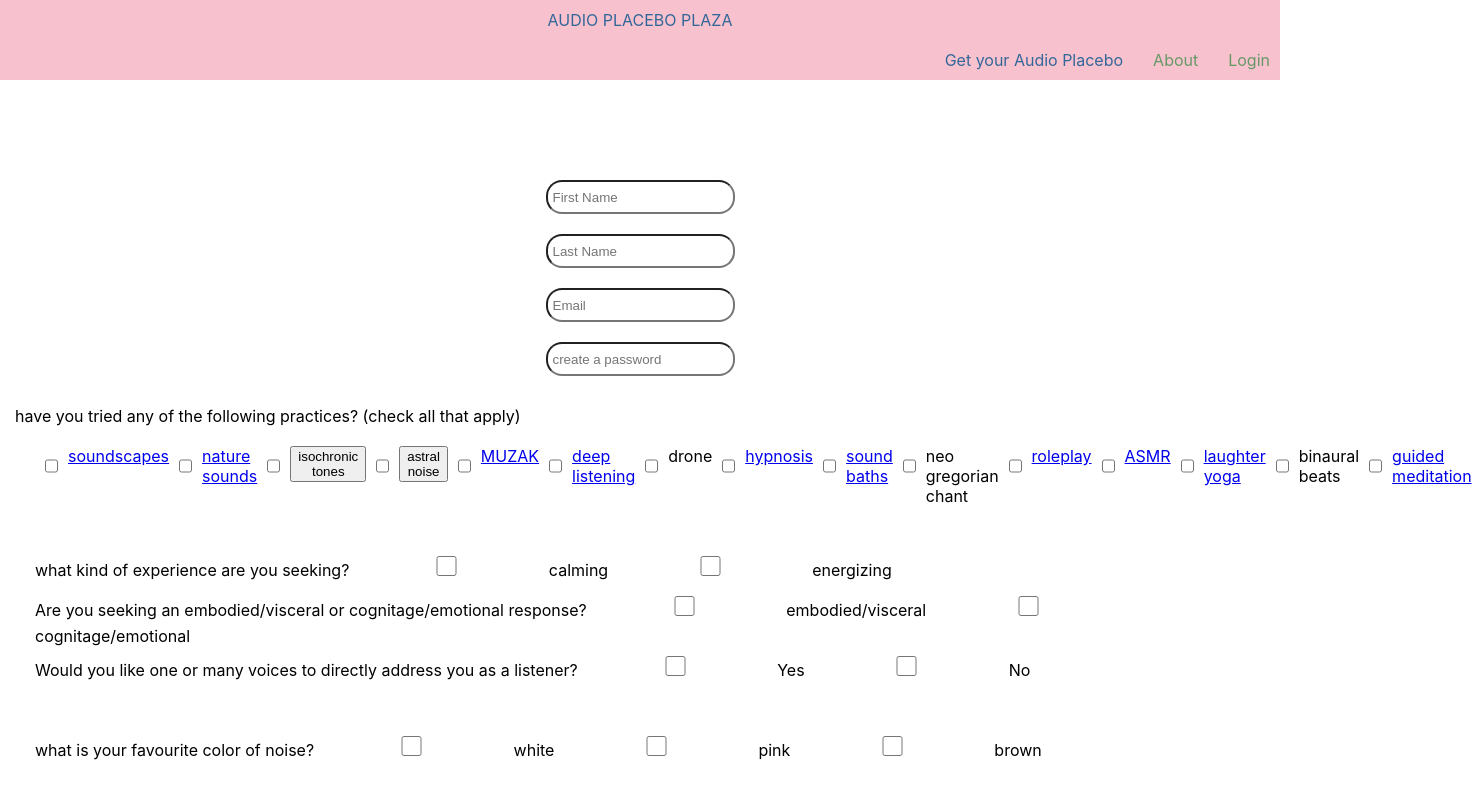
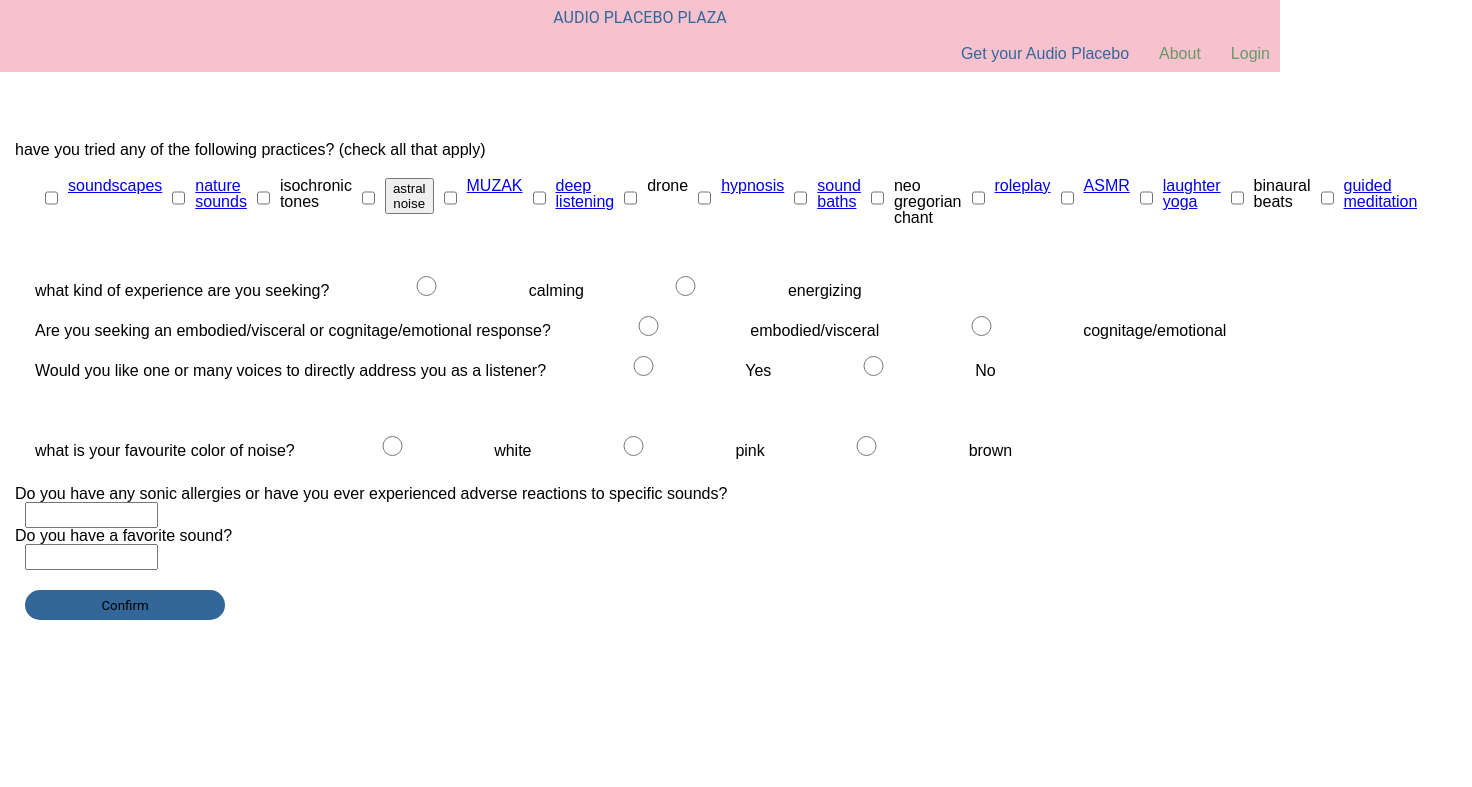
Before and after one commit to juliaedyck/Audio-Placebo-Plaza, a React (Create React App) app in the folder client/: page /Form in a window 1280 px wide. Shown: the top 787 px of the page, 1472 px wide, since content can reach past the window. Built offline with nearby package versions, Linux system fonts and the light colour scheme.

Commit message:
functionality fixes

```diff
--- a/client/src/App.css
+++ b/client/src/App.css
@@ -1,3 +1,8 @@
+
+
+@import url('https://fonts.googleapis.com/css2?family=Amarante&family=Jost&display=swap');
+
+
 .App {
   text-align: center;
 }
--- a/client/src/components/Form.js
+++ b/client/src/components/Form.js
@@ -8,19 +8,23 @@ const Form = () => {
 
 
      //state variables here
-  const [firstName, setFirstName] = useState()
-  const [lastName, setLastName] = useState("");
-  const [email, setEmail] = useState("");
+  // const [firstName, setFirstName] = useState()
+  // const [lastName, setLastName] = useState("");
+  // const [email, setEmail] = useState("");
+  const [favSound, setFavSound]= useState("")
+  const [noise, setNoise]= useState("")
   const [formData, setFormData] = useState("");
   const [calming, setCalming] = useState();
   const [embodied, setEmbodied]= useState();
   const [voices, setVoices]=useState();
-
+  const [playing, setPlaying] = useState(false)
   const { loggedIn, setLoggedIn, currentUser, setCurrentUser, password, setPassword} = useContext(CurrentUserContext)
 
   const history = useHistory();
   let audio1 = new Audio("/isotones.mp3")
   let audio2 = new Audio("/VLF+short.mp3")
+
+
 // let audio = isotones
 
   const start1 = () => {
@@ -31,38 +35,49 @@ const Form = () => {
     audio2.play()
   }
 
+  const playPause1 = () => {
+
+    // Get state of song
+    // let isPlaying = this.state.isPlaying;
+
+    if (playing) {
+      // Pause the song if it is playing
+     audio1.pause();
+     setPlaying(false)
+     console.log("PAUSE")
+    } else {
+
+      // Play the song if it is paused
+     audio1.play();
+     setPlaying(true)
+    }
+
+  };
 
   const handleSubmit = (ev) => {
     ev.preventDefault();
-    if (
-      firstName &&
-      lastName &&
-      email &&
-      password)
-      {
-      fetch(`/new-user`, {
-        method: "POST",
+
+    fetch("/fill-form", {
+      method: "PATCH",
       headers: {
         "Content-Type": "application/json",
         Accept: "application/json",
       },
       body: JSON.stringify({
-          firstName: firstName,
-          lastName: lastName,
-          email: email,
-          password: password,
-          favourites: [],
+        _id: currentUser._id,
+        noise: noise,
+        favSound: favSound
 
-        }),
+
+      })}
+  )
+  .then((res) => res.json())
+  .then((data) => {
+      console.log(data)
+      setCurrentUser(data.data)
+
      })
-        .then((res) => res.json())
-        .then((response) => {
-          if (response.status === 200) {
-            // console.log(response)
-            localStorage.setItem("firstName", JSON.stringify(response.message.firstName));
 
-            setCurrentUser(response.message)
-            console.log(currentUser)
 
             if (embodied === true && voices === false) {
             history.push("/confirmed/62a0a11e5173fa8e3f126f03");
@@ -75,10 +90,16 @@ const Form = () => {
             {
               history.push("/confirmed/62a0f30921d84c85e88f4b70");
             }
+            else if (voices === true && calming === true && embodied !== true)
+            {
+              history.push("/confirmed/62a253957c8d6e6823eeabb9");
             }
-        });
+            else if (voices !== true && calming !== true && embodied !== true)
+            {
+              history.push("/confirmed/62a255437c8d6e6823eeabba");
+            } else {history.push("/confirmed/62a257047c8d6e6823eeabbb");}
           }
-  };
+
 
   const handleChange = (value, name) => {
     setFormData({ ...formData, [name]: value });
@@ -87,40 +108,14 @@ const Form = () => {
       <Container>
         <TheForm onSubmit={handleSubmit}>
           <Wrapper>
-            <InfoWrapper>
-              <Input2
-                type="text"
-                placeholder="First Name"
-                value={firstName}
-                onChange={(ev) => setFirstName(ev.target.value)}
-              />
-              <Input2
-                type="text"
-                placeholder="Last Name"
-                value={lastName}
-                onChange={(ev) => setLastName(ev.target.value)}
-              />
-              <Input2
-                type="text"
-                placeholder="Email"
-                value={email}
-                onChange={(ev) => setEmail(ev.target.value)}
-              />
 
-              <Input2
-                type="text"
-                placeholder="create a password"
-                value={password}
-                onChange={(ev) => setPassword(ev.target.value)}
-              />
-            </InfoWrapper>
             <div>
               have you tried any of the following practices? (check all that
               apply)
             </div>
             <OptionsWrapper>
               <Input2 type="checkbox" id="soundscapes" />
-              <label for="soundscapes">   <a href="https://en.wikipedia.org/wiki/Soundscape" target="popup" onclick="window.open('../html-link.htm','name','width=600,height=400')">
+              <label for="soundscapes">   <a href="https://en.wikipedia.org/wiki/Soundscape" target="_blank" onclick="window.open('https://en.wikipedia.org/wiki/Soundscape','name','width=600,height=400')">
                 soundscapes      </a> </label>
 
               <Input2 type="checkbox" id="nature sounds" />
@@ -129,7 +124,7 @@ const Form = () => {
               <a href="https://www.youtube.com/watch?v=Jll0yqdQclw" target="popup" onclick="window.open('https://www.youtube.com/watch?v=Jll0yqdQclw,'name','width=600,height=400')">nature sounds</a></label>
 
               <Input2 type="checkbox" id="isochronic tones" />
-              <label for="isochronic tones"><button onClick={start1}>isochronic tones</button> </label>
+              <label for="isochronic tones"><div onClick={playPause1}>isochronic tones</div> </label>
 
 
               <Input2 type="checkbox" id="astral noise" />
@@ -137,7 +132,7 @@ const Form = () => {
 
               <Input2 type="checkbox" id="MUZAK" />
               <label for="MUZAK">
-              <a href="https://en.wikipedia.org/wiki/Muzak" target="popup" onclick="window.open('https://en.wikipedia.org/wiki/Muzak,'name','width=600,height=400')">MUZAK</a>
+              <a href="https://en.wikipedia.org/wiki/Muzak" target="popup" onclick="window.open('https://en.wikipedia.org/wiki/Muzak,'name','resizable,width=600,height=400'); return false;">MUZAK</a>
             </label>
 
               <Input2 type="checkbox" id="deep listening" />
@@ -196,26 +191,26 @@ const Form = () => {
             </OptionsWrapper>
             <ExperienceWrapper>
               what kind of experience are you seeking?
-              <Input2 type="checkbox" id="calming" onChange={() => setCalming(true)}/>
+              <Input2 type="radio" name= "experience" id="calming" onChange={() => setCalming(true)}/>
               <label for="calming"> calming </label>
 
-              <Input2 type="checkbox" id="energizing"  onChange={() => setCalming(false)}/>
+              <Input2 type="radio" name= "experience" id="energizing"  onChange={() => setCalming(false)}/>
               <label for="energizing"> energizing </label>
 
               <div>
                 Are you seeking an embodied/visceral or cognitage/emotional
                 response?
-                <Input2 type="checkbox" id="embodied/visceral" onChange={() => setEmbodied(true)}/>
+                <Input2 type="radio" id="embodied/visceral" onChange={() => setEmbodied(true)}/>
                 <label for="embodied/visceral"> embodied/visceral </label>
-                <Input2 type="checkbox" id="cognitage/emotional" onChange={() => setEmbodied(false)}/>
+                <Input2 type="radio" id="cognitage/emotional" onChange={() => setEmbodied(false)}/>
                 <label for="cognitage/emotional"> cognitage/emotional </label>
               </div>
 
               <div>
               Would you like one or many voices to directly address you as a listener?
-                <Input2 type="checkbox" id="voices"  onChange={() => setVoices(true)}/>
+                <Input2 type="radio" name= "voice" id="voices"  onChange={() => setVoices(true)}/>
                 <label for="voices"> Yes </label>
-                <Input2 type="checkbox" id="no-voice"  onChange={() => setVoices(false)} />
+                <Input2 type="radio"  name= "voice" id="no-voice"  onChange={() => setVoices(false)} />
                 <label for="no-voice"> No</label>
               </div>
 
@@ -225,23 +220,23 @@ const Form = () => {
 
             <NoiseWrapper>
               what is your favourite color of noise?
-              <Input2 type="checkbox" id="white" />
+              <Input2 type="radio" name="color" id="white" onChange={() => setNoise("white")}/>
               <label for="white"> white </label>
-              <Input2 type="checkbox" id="pink" />
+              <Input2 type="radio" name="color" id="pink" onChange={() => setNoise("pink")}/>
               <label for="pink"> pink </label>
-              <Input2 type="checkbox" id="brown" />
+              <Input2 type="radio" name="color" id="brown" onChange={() => setNoise("brown")} />
               <label for="brown"> brown </label>
             </NoiseWrapper>
             Do you have any sonic allergies or have you ever experienced adverse
             reactions to specific sounds?
             <Input type="text" placeholder="" />
             Do you have a favorite sound?
-            <Input type="text" placeholder="" />
+            <Input type="text" placeholder=""  onChange={(ev) => setFavSound(ev.target.value)}/>
           </Wrapper>
 
           <Button
-            type="submit"
-            disabled={!( firstName && lastName && email && password) ? true : false}
+            // type="submit"
+            // disabled={!( firstName && lastName && email && password) ? true : false}
           >
             Confirm
           </Button>
@@ -300,6 +295,7 @@ const Container = styled.div`
   margin-top: 50px;
   display: flex;
   flex-direction: column;
+  font-family: var(--font-body);
 `;
 
 
--- a/client/src/components/GlobalStyles.js
+++ b/client/src/components/GlobalStyles.js
@@ -1,10 +1,15 @@
 import { createGlobalStyle } from "styled-components";
 
 export default createGlobalStyle`
+@import url('https://fonts.googleapis.com/css2?family=Amarante&family=Jost&display=swap');
+@import url('https://fonts.googleapis.com/css2?family=Amarante&display=swap');
+@import url('https://fonts.googleapis.com/css2?family=Roboto:wght@100;400&display=swap');
+
+@import url('https://fonts.googleapis.com/css2?family=Amarante&display=swap');
 
 :root {
-    --font-heading: 'Play', sans-serif;
-	--font-body: 'Archivo', sans-serif;
+	--font-heading: 'Roboto', sans-serif;
+	--font-body: 'Play', sans-serif;
 	--color-pink: #f7c2ce;
 	--color-green: #669966;
     --color-blue: #336699;
--- a/client/src/components/Header.js
+++ b/client/src/components/Header.js
@@ -24,7 +24,7 @@ padding: 10px;
 padding: 10px;
 
 color: #336699;
-  font-family: var(--font-body);
+  font-family: var(--font-heading);
   text-decoration: none;
   outline: none;
 
--- a/client/src/components/Login.js
+++ b/client/src/components/Login.js
@@ -2,6 +2,8 @@ import styled from "styled-components";
 import { useEffect, useState, useContext } from "react";
 import { useHistory } from "react-router-dom";
 import { CurrentUserContext } from "./CurrentUserContext";
+import { Link, NavLink } from "react-router-dom"
+
 
 const Login = () => {
   const {
@@ -37,10 +39,9 @@ const [loading, setLoading]= useState(false)
     })
       .then((res) => res.json())
       .then((data) => {
-        console.log(data);
         if (data.status === 400) {
             setInvalidUser(true)
-            // console.log(data.data)
+            console.log(data.data)
           }
 
 
@@ -57,11 +58,12 @@ const [loading, setLoading]= useState(false)
           setInvalidUser(false)
 
 
-          history.push(`/profile/${profileId}`)
-          console.log(currentUser)
+          history.push("/")
+
         }
       });
-  };
+    };
+    console.log(currentUser._id)
 
   if (loading && !invalidUser) {
     return (
@@ -74,6 +76,10 @@ const [loading, setLoading]= useState(false)
     <>
       <Wrapper>
         <FormContainer>
+          <div>Not a user?
+          <StyledNavLink to= "/new-user">Make a profile!</StyledNavLink>
+
+             </div>
           <Form onSubmit={onSubmitHandler}>
             <Input
               type="name"
@@ -131,4 +137,22 @@ const Wrapper = styled.div`
   width: 100%;
 `;
 
+
+const StyledNavLink = styled(NavLink)`
+padding: 10px;
+color: #669966;
+  margin-left: 10px;
+  font-family: var(--font-body);
+  text-decoration: none;
+  outline: none;
+
+  &:hover {
+    color: #336699;
+  }
+
+  &.active {
+    color: #336699;
+
+  }
+`
 export default Login;
--- /dev/null
+++ b/client/src/components/NewUser.js
@@ -0,0 +1,156 @@
+import styled from "styled-components"
+import { Link, NavLink } from "react-router-dom"
+import { CurrentUserContext } from "./CurrentUserContext"
+import { useContext, useState } from "react"
+import { useHistory } from "react-router-dom";
+
+
+
+const NewUser = () => {
+    const {currentUser, setCurrentUser, setLoggedIn, loggedIn, password, setPassword, favourites, setFavourites, firstName, setFirstName} = useContext(CurrentUserContext)
+
+    const [lastName, setLastName] = useState("");
+    const [email, setEmail] = useState("");
+    const history = useHistory();
+
+    const handleSubmit = (ev) => {
+        ev.preventDefault();
+        if (
+          firstName &&
+          lastName &&
+          email &&
+          password)
+          {
+          fetch(`/new-user`, {
+            method: "POST",
+            headers: {
+              "Content-Type": "application/json",
+              Accept: "application/json",
+            },
+            body: JSON.stringify({
+              firstName: firstName,
+              lastName: lastName,
+              email: email,
+              password: password,
+              favourites: [],
+              notes:"",
+              favSound:"",
+              noise:""
+
+            }),
+          })
+            .then((res) => res.json())
+            .then((response) => {
+              if (response.status === 200) {
+                // console.log(response)
+                localStorage.setItem("firstName", JSON.stringify(response.message.firstName));
+
+                setCurrentUser(response.message)
+                 history.push("/")
+
+            }
+        });
+    }}
+    console.log(currentUser)
+
+
+return (
+    <Container>
+      <TheForm onSubmit={handleSubmit}>
+          <InfoWrapper>
+            <Input2
+              type="text"
+              placeholder="First Name"
+              value={firstName}
+              onChange={(ev) => setFirstName(ev.target.value)}
+            />
+            <Input2
+              type="text"
+              placeholder="Last Name"
+              value={lastName}
+              onChange={(ev) => setLastName(ev.target.value)}
+            />
+            <Input2
+              type="text"
+              placeholder="Email"
+              value={email}
+              onChange={(ev) => setEmail(ev.target.value)}
+            />
+
+            <Input2
+              type="text"
+              placeholder="create a password"
+              value={password}
+              onChange={(ev) => setPassword(ev.target.value)}
+            />
+          <Button
+            type="submit"
+            disabled={!( firstName && lastName && email && password) ? true : false}
+            >
+            Confirm
+          </Button>
+              </InfoWrapper>
+          </TheForm>
+          </Container>
+)
+}
+
+const Button = styled.button`
+  font-family: var(--font-heading);
+  background: #336699;
+  height: 30px;
+  width: 200px;
+  border-radius: 16px;
+  border: none;
+  cursor: pointer;
+  color: #000;
+
+
+  &:hover {
+    background: #669966;
+    transition: 300ms ease-in-out;
+  }
+
+  &:disabled {
+    background: #669966;
+    cursor: not-allowed;
+    transition: none;
+  }
+`
+
+const Input = styled.input`
+  height: 20px;
+  width: 125px;
+  margin-left: 10px;
+`;
+
+
+const InfoWrapper = styled.div`
+padding: 20px;
+display: flex;
+flex-direction: column;
+align-items: center;
+`
+const Input2 = styled(Input)`
+  width: 175px;
+  margin: 10px;
+  padding: 5px;
+  border-radius: 16px;
+`;
+const Container = styled.div`
+  margin-top: 50px;
+  display: flex;
+  flex-direction: column;
+`;
+
+
+const TheForm = styled.form`
+  padding: 15px;
+  margin-top: 5px;
+  display: flex;
+  flex-direction: column;
+
+`;
+
+
+export default NewUser
```
Also changed, not shown: client/src/App.js (+7 -0 lines), client/src/components/Confirmation.js (+16 -9 lines), client/src/components/Profile.js (+73 -19 lines), 2 other files (tests, documents, lock files or other folders). Lines whose indentation alone changed are shown as unchanged.
